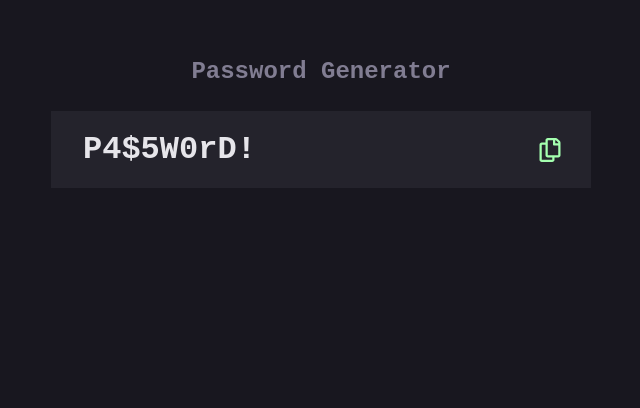
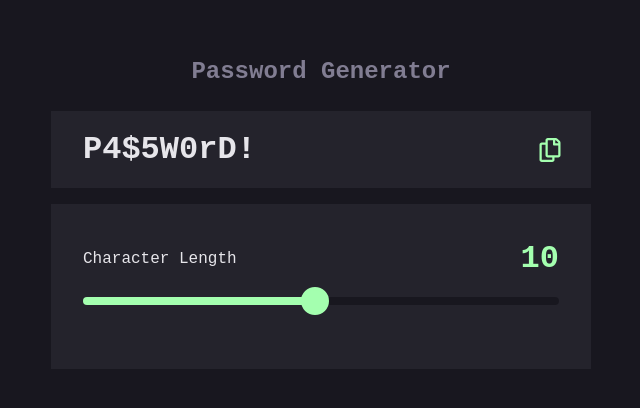
Before and after one commit to Ej-Devs/Password-Generator, a React (Vite) app: page / in a window 1280 px wide. Shown: the top 408 px of the page, without its empty margins (319-959 px from the left). Built offline with nearby package versions, Linux system fonts and the light colour scheme.

Commit message:
Designed the password length slider component

```diff
--- a/src/components/PasswordGenerator.tsx
+++ b/src/components/PasswordGenerator.tsx
@@ -1,8 +1,10 @@
 import React, { useState } from "react";
 import PasswordDisplay from "./ui/PasswordDisplay";
+import LengthSlider from "./ui/LengthSlider";
 
 const PasswordGenerator: React.FC = () => {
   const [password, setPassword] = useState("P4$5W0rD!");
+  const [length, setLength] = useState(10);
 
   const copyPassword = () => {
     navigator.clipboard.writeText(password);
@@ -18,6 +20,9 @@ const PasswordGenerator: React.FC = () => {
         <div className="bg-bg-main px-8 py-4 mb-4 rounded-none w-full lg:max-w-lgScreen md:max-w-lgScreen max-w-smScreen">
           <PasswordDisplay password={password} onCopy={copyPassword} />
         </div>
+        <div className="bg-bg-main p-8 rounded-none w-full lg:max-w-lgScreen md:max-w-lgScreen max-w-smScreen">
+        <LengthSlider length={length} onChange={setLength} />
+        </div>
       </div>
     </div>
   );
--- /dev/null
+++ b/src/components/css/LengthSlider.css
@@ -0,0 +1,36 @@
+#length-slider {
+    -webkit-appearance: none; /* Override default CSS styles */
+    appearance: none;
+  }
+
+  #length-slider::-webkit-slider-thumb {
+    -webkit-appearance: none;
+    appearance: none;
+    width: 28px;
+    height: 28px;
+    background: #A4FFAF;
+    border: 3px solid #A4FFAF;
+    border-radius: 50%;
+    cursor: pointer;
+    transition: background 0.3s ease;
+    transform: translateX(6px); /* Shift thumb to the right */
+  }
+
+  #length-slider::-webkit-slider-thumb:hover {
+    background: #18171F;
+  }
+
+  #length-slider::-moz-range-thumb {
+    width: 28px;
+    height: 28px;
+    background: #A4FFAF;
+    border: 3px solid #A4FFAF;
+    border-radius: 50%;
+    cursor: pointer;
+    transition: background 0.3s ease;
+    transform: translateX(6px); /* Shift thumb to the right */
+  }
+
+  #length-slider::-moz-range-thumb:hover {
+    background: #18171F;
+  }
--- /dev/null
+++ b/src/components/ui/LengthSlider.tsx
@@ -0,0 +1,32 @@
+import React from 'react';
+import '../css/LengthSlider.css';
+
+interface LengthSliderProps {
+  length: number;
+  onChange: (value: number) => void;
+}
+
+const LengthSlider: React.FC<LengthSliderProps> = ({ length, onChange }) => {
+  return (
+    <div className="mb-6">
+      <div className="flex justify-between items-center mb-2">
+        <label htmlFor="length-slider" className="text-text-light">Character Length</label>
+        <span className="text-accent-green lg:text-heading-l md:text-heading-l text-heading-m">{length}</span>
+      </div>
+      <input
+        id="length-slider"
+        type="range"
+        min="1"
+        max="20"
+        value={length}
+        onChange={(e) => onChange(parseInt(e.target.value))}
+        className="w-full appearance-none bg-bg-dark h-2 rounded-full outline-none"
+        style={{
+          background: `linear-gradient(to right, #A4FFAF 0%, #A4FFAF ${(length / 20) * 100}%, #18171F ${(length / 20) * 100}%, #18171F 100%)`
+        }}
+      />
+    </div>
+  );
+};
+
+export default LengthSlider;
```
